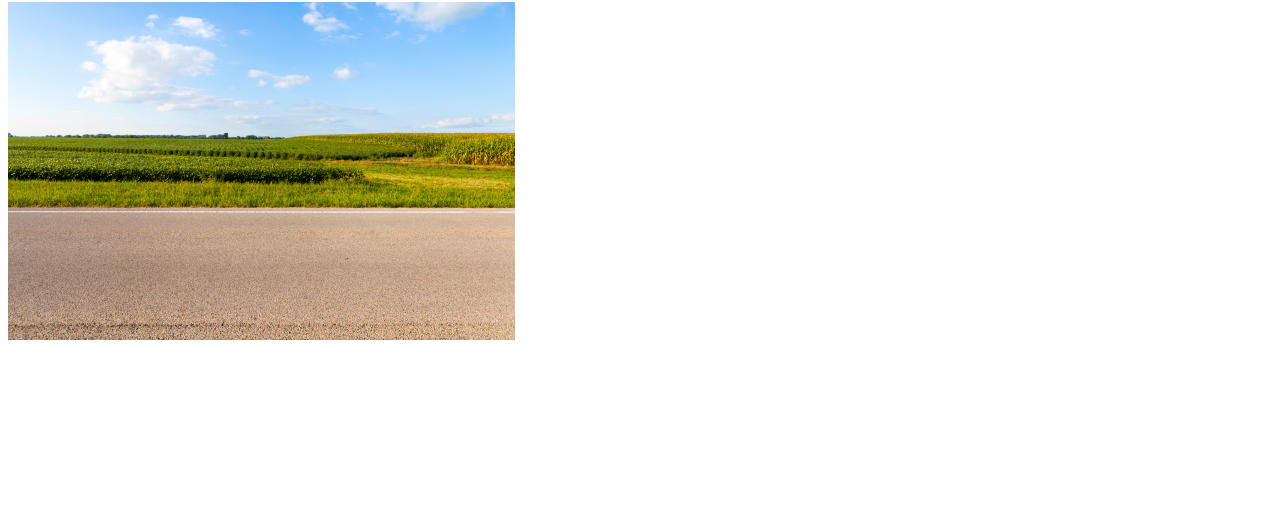
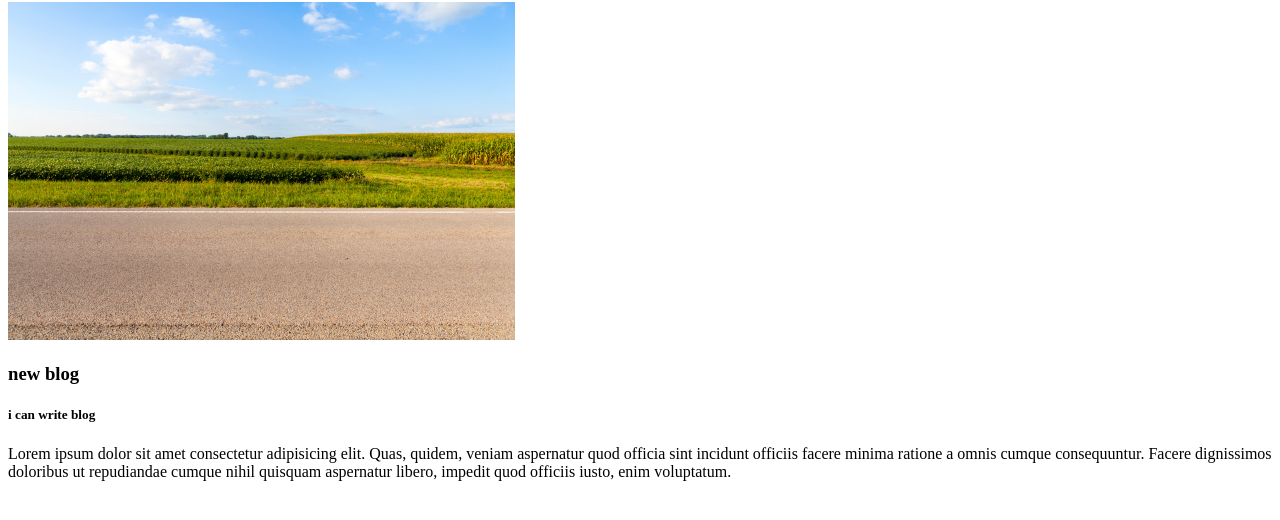
Before and after one commit to masidulalam/my-third-repo, a plain HTML site: page start.html in a window 1280 px wide. Shown: the part 78-598 px from the top of the page. Drawn offline with Linux system fonts and the light colour scheme.

Commit message:
paragraph

```diff
--- a/start.html
+++ b/start.html
@@ -9,5 +9,10 @@
 <body>
     <h1> this file is not index.html</h1>
     <img src="raod photo.jpg" alt="">
+    <div>
+        <h3>new blog</h3>
+        <h5>i can write blog</h5>
+        <p>Lorem ipsum dolor sit amet consectetur adipisicing elit. Quas, quidem, veniam aspernatur quod officia sint incidunt officiis facere minima ratione a omnis cumque consequuntur. Facere dignissimos doloribus ut repudiandae cumque nihil quisquam aspernatur libero, impedit quod officiis iusto, enim voluptatum.</p>
+    </div>
 </body>
 </html>
```
